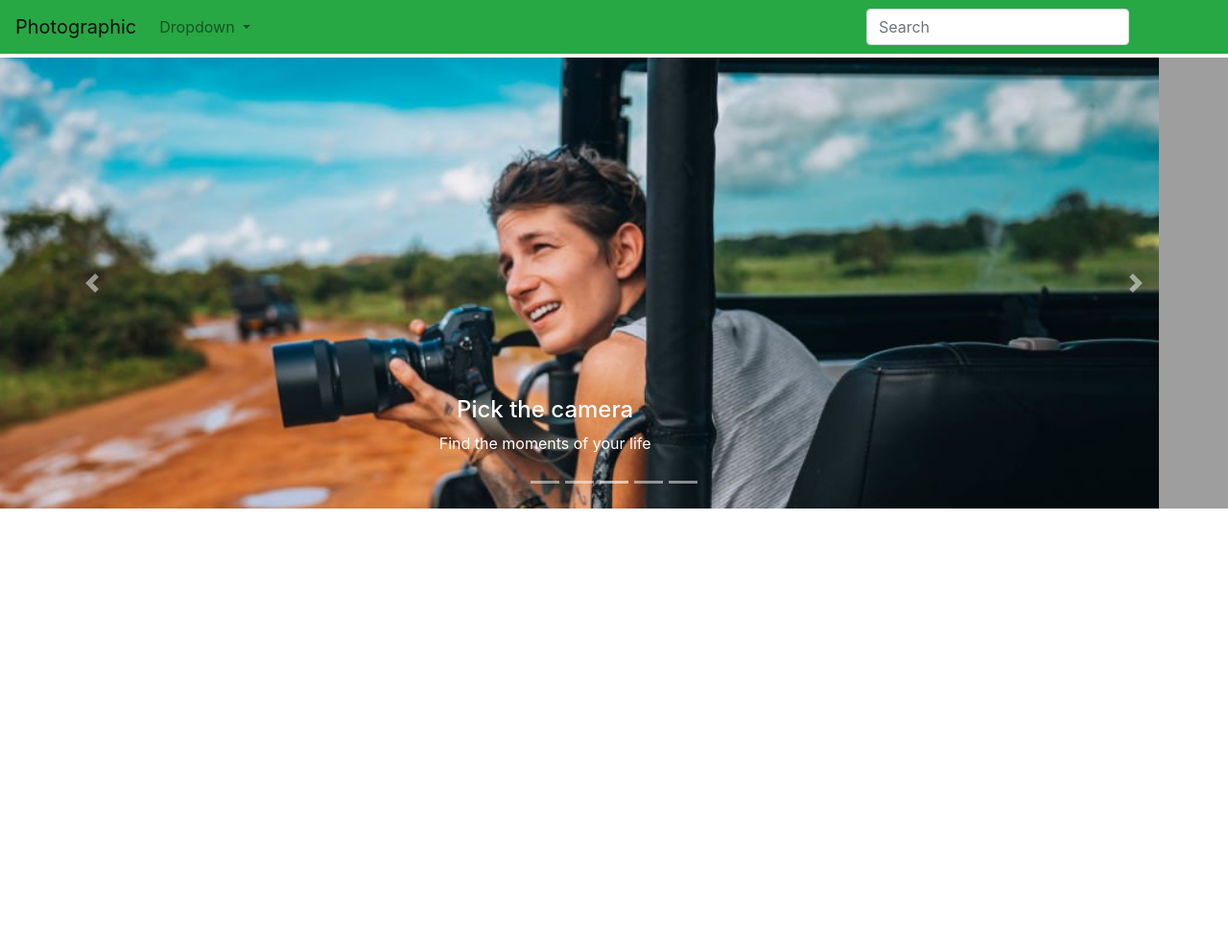
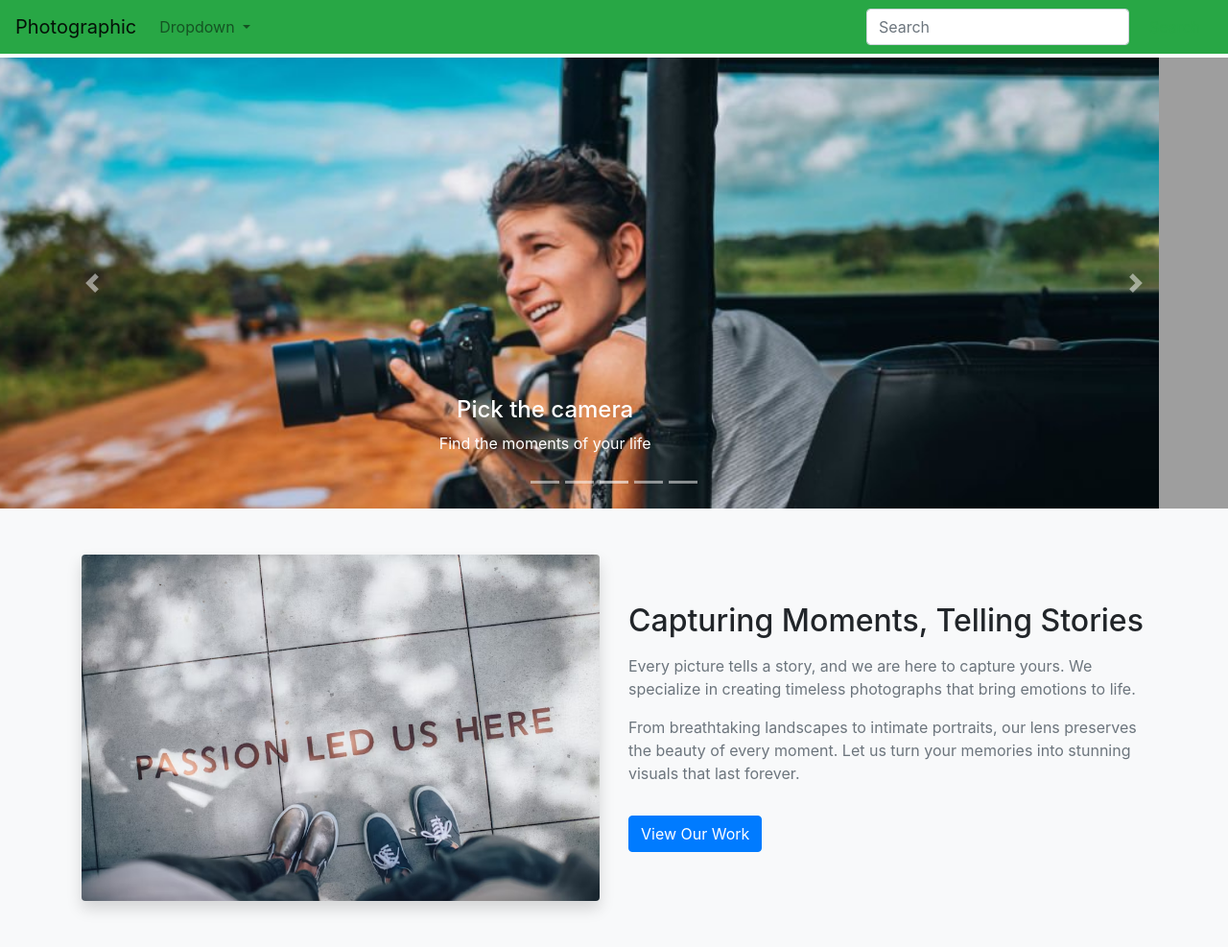
Before and after one commit to sabyasachiGorai/web-design-training, a plain HTML site: page index.html in a window 1280 px wide. Shown: the whole page at 96% size. Before the commit the page ends 800 px from the top, so only its background shows below. Drawn offline with nearby package versions, Linux system fonts and the light colour scheme; grey boxes are pictures that could not be loaded.

Commit message:
about us added

```diff
--- a/index.html
+++ b/index.html
@@ -120,6 +120,29 @@
     </div>
   </div>
 
+  <!-- About Us Section -->
+<section class="about-us py-5 bg-light">
+  <div class="container">
+    <div class="row align-items-center">
+      <div class="col-lg-6">
+        <img src="/assets/images/about-us.avif" alt="About Us" class="img-fluid rounded shadow">
+      </div>
+      <div class="col-lg-6">
+        <h2 class="mb-3">Capturing Moments, Telling Stories</h2>
+        <p class="text-muted">
+          Every picture tells a story, and we are here to capture yours. We specialize in creating timeless
+          photographs that bring emotions to life.
+        </p>
+        <p class="text-muted">
+          From breathtaking landscapes to intimate portraits, our lens preserves the beauty of every moment.
+          Let us turn your memories into stunning visuals that last forever.
+        </p>
+        <a href="#" class="btn btn-primary mt-3">View Our Work</a>
+      </div>
+    </div>
+  </div>
+</section>
+
 
 
   <script src="https://cdn.jsdelivr.net/npm/jquery@3.5.1/dist/jquery.slim.min.js"
```
Also changed, not shown: assets/images/about-us.avif (added).
